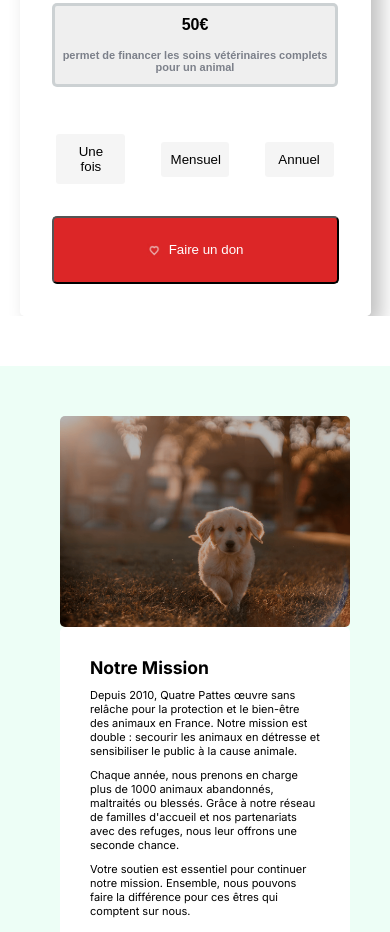
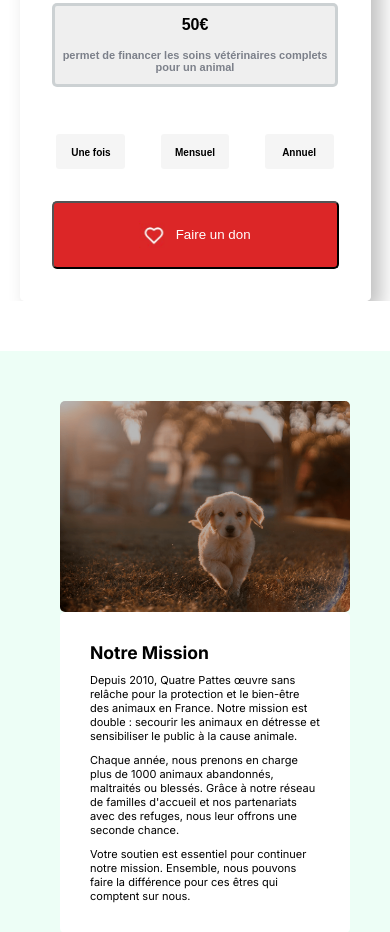
Before and after one commit to cassandrabazille/Quatrepattes, a plain HTML site: page index.html in a window 390 px wide. Shown: the part 955-1887 px from the top of the page. Drawn offline with Linux system fonts and the light colour scheme.

Commit message:
few update donation

```diff
--- a/index.html
+++ b/index.html
@@ -61,13 +61,13 @@
                     <div class="S2flex3 flexrow">
                         <!--start of S2flex3-->
                             <div class="div2box1 ">
-  <button id="frequency1" class="frequency-option roundborder smallbox" data-frequency="once" onclick="selectFrequency('une fois', this)">Une fois</button>
+                                 <button id="frequency1" class="frequency-option roundborder smallbox" data-frequency="once" onclick="selectFrequency('une fois', this)"><span class="semibold size15">Une fois</span></button>
                             </div>
                             <div class="div2box2">
-                            <button id="frequency2" class="frequency-option roundborder smallbox" data-frequency="monthly" onclick="selectFrequency('mensuellement', this)">Mensuel</button>
+                            <button id="frequency2" class="frequency-option roundborder smallbox" data-frequency="monthly" onclick="selectFrequency('mensuellement', this)"><span class="semibold size15">Mensuel</span></button>
                         </div>
                         <div class="div2box3">
-                            <button id="frequency3" class="frequency-option roundborder smallbox" data-frequency="annually" onclick="selectFrequency('annuellement', this)">Annuel</button>
+                            <button id="frequency3" class="frequency-option roundborder smallbox" data-frequency="annually" onclick="selectFrequency('annuellement', this)"><span class="semibold size15">Annuel</span></button>
                           </div>
                         </div>  <!--end of S2flex1div2-->
                         <div class="S2flex1div3 flexrow">
--- a/script.js
+++ b/script.js
@@ -16,6 +16,8 @@ function selectFrequency(frequency, element) {
   selectedFrequency = frequency;
   resetBackground("frequency");
   element.style.backgroundColor = "#42BE8F";
+  resetstylecolor("frequency");
+  element.style.color = "#FFFFFF";
   updateButtonText();
 }
 
@@ -24,6 +26,12 @@ function resetBackground(type) {
     document.querySelectorAll(".donation-option").forEach(button => button.style.backgroundColor = "");
   } else if (type === "frequency") {
     document.querySelectorAll(".frequency-option").forEach(button => button.style.backgroundColor = "");
+  }
+}
+
+function resetstylecolor(type) {
+    if (type === "frequency") {
+      document.querySelectorAll(".frequency-option").forEach(button => button.style.color = "");
   }
 }
 
--- a/style.css
+++ b/style.css
@@ -58,6 +58,11 @@ a {
 
 .size14 {
     font-size: 1.4rem
+
+}
+
+.size15 {
+    font-size: 1.5rem
 
 }
 
@@ -240,7 +245,7 @@ h2 {
 }
 
 .S2flex1 {
-    width: 90%;
+    width: 70%;
     height: auto;
 }
 
@@ -293,7 +298,7 @@ h2 {
 
 #donateButton {
     width: 95%;
-    height: 8vh;
+    height: 10vh;
     background-color: #DC2627;
     color: white;
     margin: 3rem;
@@ -318,13 +323,18 @@ h2 {
 }
 
 .smallbox {
-    width: 50%;
+    width: 70%;
     background-color: #F5F5F5;
     padding: 1rem;
 }
 
 /* Media query pour les écrans plus petits */
 @media (max-width: 768px) {
+
+    .S2flex1 {
+        width: 90%;
+        height: auto;
+    }
     .S2flex2 {
         display: flex;
         flex-direction: column;
@@ -353,8 +363,12 @@ h2 {
 
     .smallbox {
         width: 70%;
+
     }
 
+    .size15 {
+        font-size: 1.0rem
+    }
 
     .S3flex {
         width: 100%;
@@ -382,9 +396,15 @@ h2 {
     }
 
     #donateButton {
-        width: 85%;
+        width: auto%;
         height: 8vh;
     }
+
+
+#donateButton img {
+    width: 10%;
+    height: auto;
+}
 }
 /* Section 3 */
 .S3 {
```
